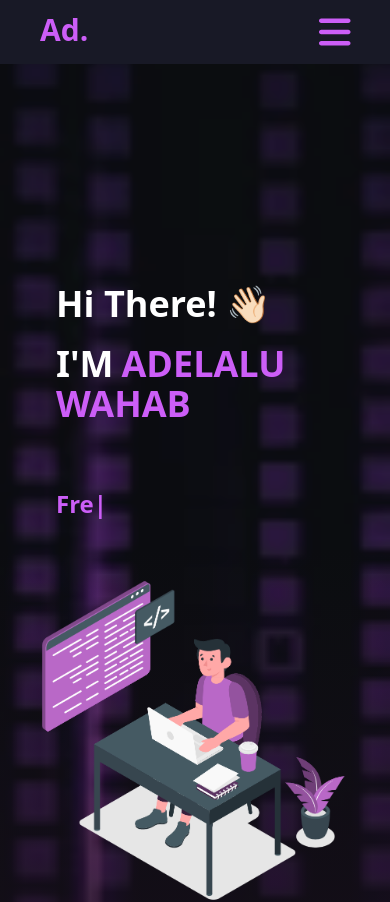
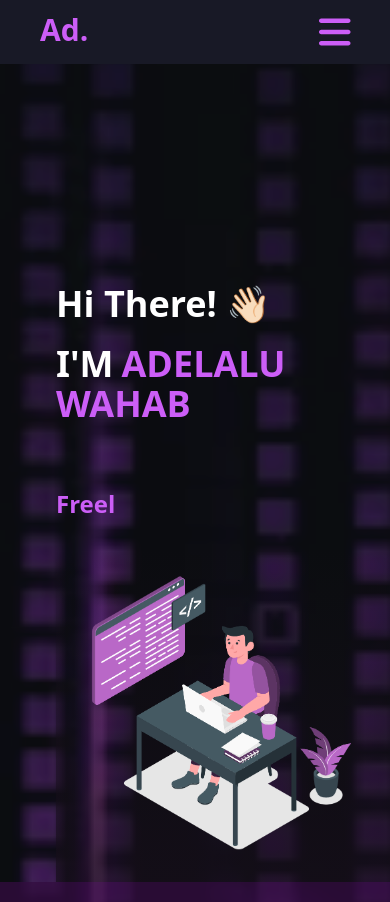
Before and after one commit to Olamilekan5177/portfolio, a React (Vite) app: page / in a window 390 px wide. Shown: the top 902 px of the page. Built offline with nearby package versions, Linux system fonts and the light colour scheme.

Commit message:
Footerc'

```diff
--- a/src/components/DefaultNavBar.jsx
+++ b/src/components/DefaultNavBar.jsx
@@ -13,18 +13,14 @@ faBookBookmark,
   faBlog,
   faTv,
 } from "@fortawesome/free-solid-svg-icons";
-import {
-faGithub,
-
-} from "@fortawesome/free-brands-svg-icons"; // Brand icons package
-
+import { faGithub } from "@fortawesome/free-brands-svg-icons"; // Brand icons package
 
 function DefaultNavBar() {
   const [isMenuOpen, setIsMenuOpen] = useState(false);
   const toggleMenu = () => setIsMenuOpen(!isMenuOpen);
   return (
     <section className="">
-    <div className="relative w-full h-[357vh]">
+      <div className="relative w-full h-[389vh] Mi:h-[342.5vh]">
         {/* Fixed background image */}
         <img
           className="w-full h-full object-cover absolute top-0 left-0"
@@ -79,7 +75,11 @@ return (
 
           <ul className="absolute top-0 flex row gap-20 mt-11 font-semibold right-0 pr-20 mid-md-lg:pr-10 lg-plus:pr-16">
             <li className="text-white bg-[hsl(266,39%,28%)] px-6 py-2 rounded-md border border-solid border-[hsl(283,100%,69%)] ">
-            <Link to="/Github" className="flex space-x-2" onClick={toggleMenu}>
+              <Link
+                to="/Github"
+                className="flex space-x-2"
+                onClick={toggleMenu}
+              >
                 <FontAwesomeIcon icon={faGithub} />
                 <FontAwesomeIcon icon={faCodeCompare} />
               </Link>
@@ -147,5 +147,6 @@ return (
         )}
       </div>
     </section>
-); }
+  );
+}
 export default DefaultNavBar;
--- a/src/components/HomeMain.jsx
+++ b/src/components/HomeMain.jsx
@@ -81,7 +81,7 @@ const TypewriterText = () => {
 
 const HomeMain = () => {
   return (
-    <section className="absolute text-white top-0 mt-7 w-full h-screen lg:hidden">
+    <section className="absolute text-white top-0 mt-7 flex flex-col w-full h-screen  lg:hidden">
       <div className="INTRO mt-64 pl-14">
         <h1 className="font-semibold text-4xl pb-5">Hi There! 👋🏻</h1>
         <h1 className="font-semibold text-4xl">
@@ -95,14 +95,13 @@ const HomeMain = () => {
         <div className="pt-14">
           <TypewriterText />
         </div>
-      </div>
-
-      <div className="mt-5 bg-gradient-to-t from-[hsla(280,29%,8%,0.7)] to-transparent">
-        <img src={home_main} alt="home_main" />
+        <div className="mt-5 bg-gradient-to-t from-[hsla(280,29%,8%,0.7)] to-transparent">
+          <img src={home_main} alt="home_main" />
+        </div>
       </div>
 
       {/* <div className="bg-[#320d40c2] px-10 pt-32 h-[80rem] Min-md:h-[83rem] Sl:h-[97.5rem] La:h-[91rem] Mi:h-[94rem]  md:h-[69.5rem] text-[20px]"> */}
-      <div className="bg-[#320d40c2] px-10 pt-32 h-[80rem] text-[20px]">
+      <div className="bg-[#320d40c2] px-10 pt-32 pb-4 h-auto flex-1 text-[20px]">
         <h1 style={{ fontSize: "2.2em" }} className="text-center">
           LET ME <span className="text-[hsl(283,91%,67%)]">INTRODUCE</span>{" "}
           MYSELF
@@ -142,7 +141,6 @@ const HomeMain = () => {
           <img src={avatar} alt="avatar" />
         </div>
 
-        {/* Social Icons */}
         <div className="pt-6 flex flex-col justify-center text-center">
           <h1 className="font-semibold text-3xl">FIND ME ON</h1>
           <p className="text-lg pt-2">
--- a/tailwind.config.js
+++ b/tailwind.config.js
@@ -8,7 +8,7 @@ export default {
         "lg-plus": "1033px", // Custom breakpoint starting at 1091px
         // "Min-md": "550px",
         // "La": "425px",
-        // "Mi": "375px",
+        "Mi": "375px",
         // "Sl": "320px",
 
       },
```
Lines whose indentation alone changed are shown as unchanged.
